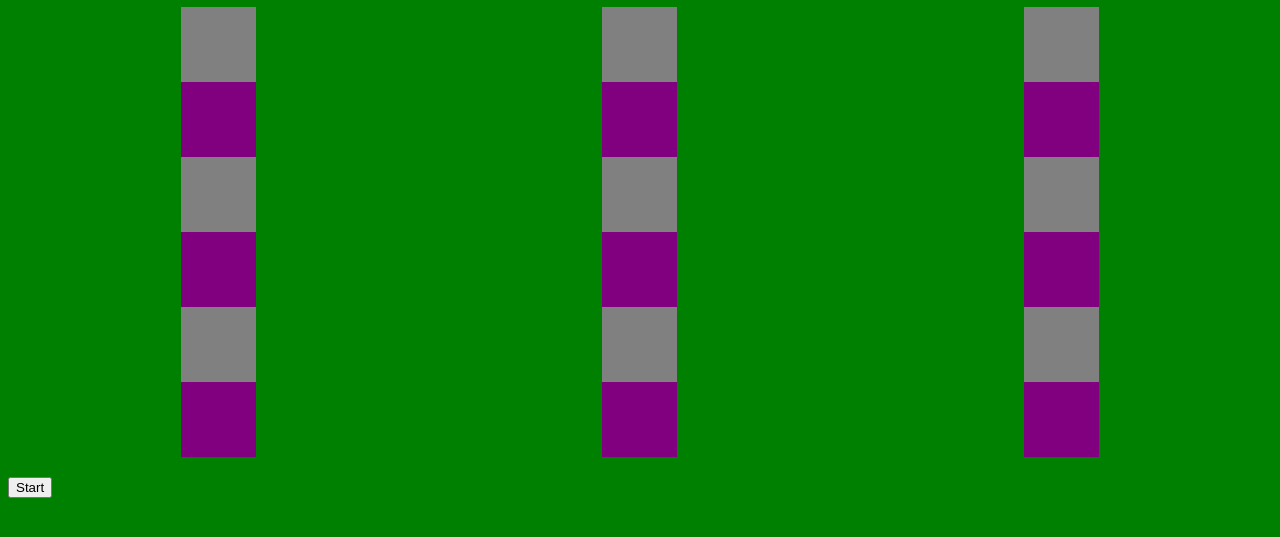
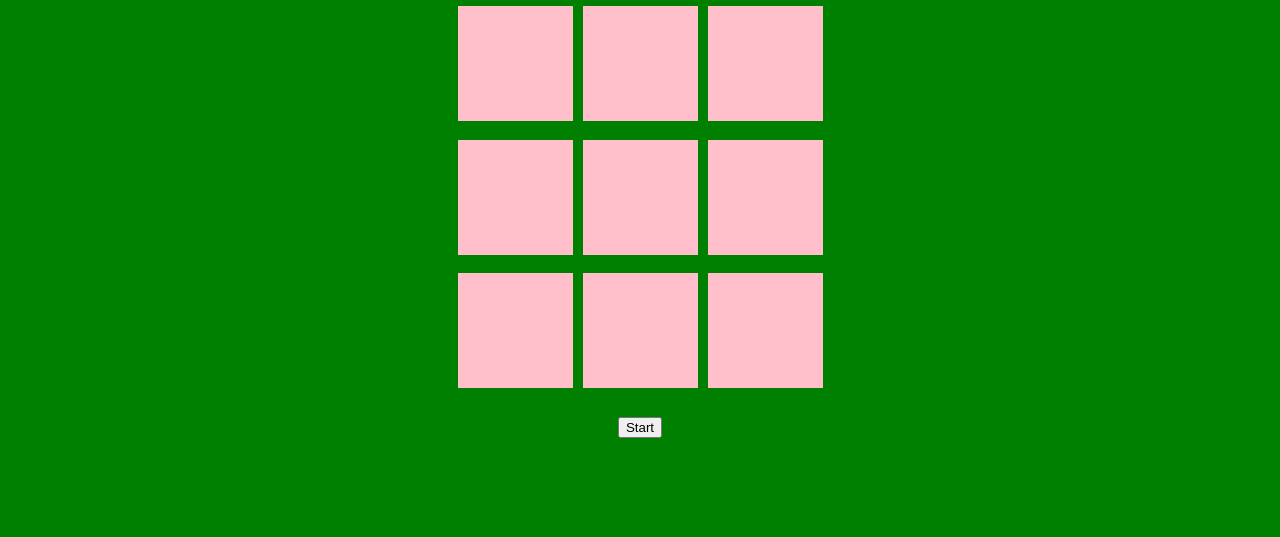
Before and after one commit to AmirSohi90/WDI_LDN_PROJECT1, a website: page src/index.html in a window 1280 px wide. Shown: the part 103-640 px from the top of the page. Drawn offline with nearby package versions, Linux system fonts and the light colour scheme; files that its build step writes are made by us from their sources.

Commit message:
centered 9x9 grid in the middle of the page

```diff
--- a/src/index.html
+++ b/src/index.html
@@ -20,88 +20,39 @@
         </div>
       </div>
       <div class="main-container">
-        <div class="sub-container">
-        <div class="food-and-pot-one">
-          <div class="food">
+        <div class="whack">
 
         </div>
-          <div class="pot">
+        <div class="whack">
 
         </div>
-        </div>
-          <div class="food-and-pot-one">
-            <div class="food">
+        <div class="whack">
 
         </div>
-            <div class="pot">
+        <div class="whack">
 
         </div>
-        </div>
-        <div class="food-and-pot-one">
-          <div class="food">
+        <div class="whack">
 
         </div>
-          <div class="pot">
+        <div class="whack">
 
         </div>
-        </div>
-      </div>
-      <div class="sub-container">
-      <div class="food-and-pot-two">
-        <div class="food">
+        <div class="whack">
 
         </div>
-        <div class="pot">
+        <div class="whack">
 
         </div>
-      </div>
-      <div class="food-and-pot-two">
-        <div class="food">
+        <div class="whack">
 
-        </div>
-        <div class="pot">
-
-        </div>
-      </div>
-      <div class="food-and-pot-two">
-        <div class="food">
-
-        </div>
-        <div class="pot">
-
-        </div>
-      </div>
-    </div>
-    <div class="sub-container">
-      <div class="food-and-pot-three">
-        <div class="food">
-
-        </div>
-        <div class="pot">
-
-        </div>
-      </div>
-      <div class="food-and-pot-three">
-        <div class="food">
-
-        </div>
-        <div class="pot">
-
-        </div>
-      </div>
-      <div class="food-and-pot-three">
-        <div class="food">
-
-        </div>
-        <div class="pot">
-
-        </div>
-      </div>
         </div>
       </div>
     </main>
     <footer>
+      <div class="start">
         <button class="start">Start</button>
+      </div>
     </footer>
   </body>
 </html>
--- a/src/scss/style.scss
+++ b/src/scss/style.scss
@@ -16,84 +16,38 @@ header{
   justify-content: space-between;
   height: 50px;
   background-color: blue;
-  margin-bottom: 10px;
   .time{
     width: 50px;
     height: 50px;
     text-align: center;
-    padding-left: 50px;
+    margin-left: 50px;
   }
   .score{
     width: 50px;
     height: 50px;
     text-align: center;
-    padding-right: 50px;
+    margin-right: 50px;
   }
 }
+
+
 .main-container {
-  display: flex;
-  justify-content: space-around;
-  align-items: center;
-}
-
-.sub-container{
-  display: flex;
-  justify-content: space-between;
-  align-items: center;
-  flex-direction: column;
-  margin-bottom: 20px;
-}
-.food-and-pot-one{
+  width: 400px;
+  height: 400px;
   display: flex;
   justify-content: center;
   align-items: center;
-  flex-direction: column;
-  .food{
-    width: 75px;
-    height: 75px;
-    background-color: grey;
-  }
-  .pot{
-    width:75px;
-    height:75px;
-    background-color: purple;
+  flex-wrap: wrap;
+  margin: auto;
+  .whack{
+    margin: 2.5px 5px 2.5px 5px;
+    width: 115px;
+    height: 115px;
+    background-color: pink;
   }
 }
-
-.food-and-pot-two{
+.start{
   display: flex;
   justify-content: center;
-  align-items: center;
-  flex-direction: column;
-  .food{
-    width: 75px;
-    height: 75px;
-    background-color: grey;
-  }
-  .pot{
-    width:75px;
-    height:75px;
-    background-color: purple;
-  }
+  margin-top: 10px;
 }
-
-.food-and-pot-three{
-  display: flex;
-  justify-content: center;
-  align-items: center;
-  flex-direction: column;
-  .food{
-    width: 75px;
-    height: 75px;
-    background-color: grey;
-  }
-  .pot{
-    width:75px;
-    height:75px;
-    background-color: purple;
-  }
-}
-
-button{
-
-}
```
Lines whose indentation alone changed are shown as unchanged.
